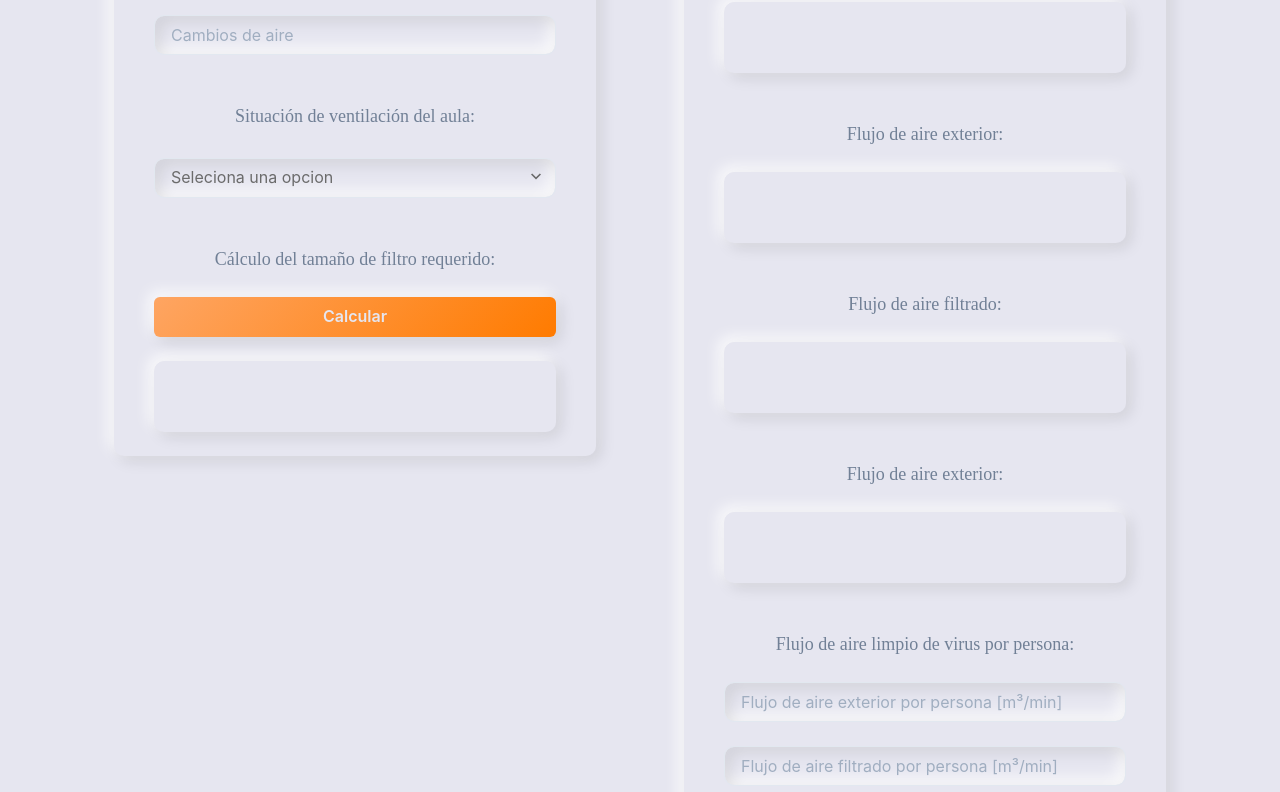
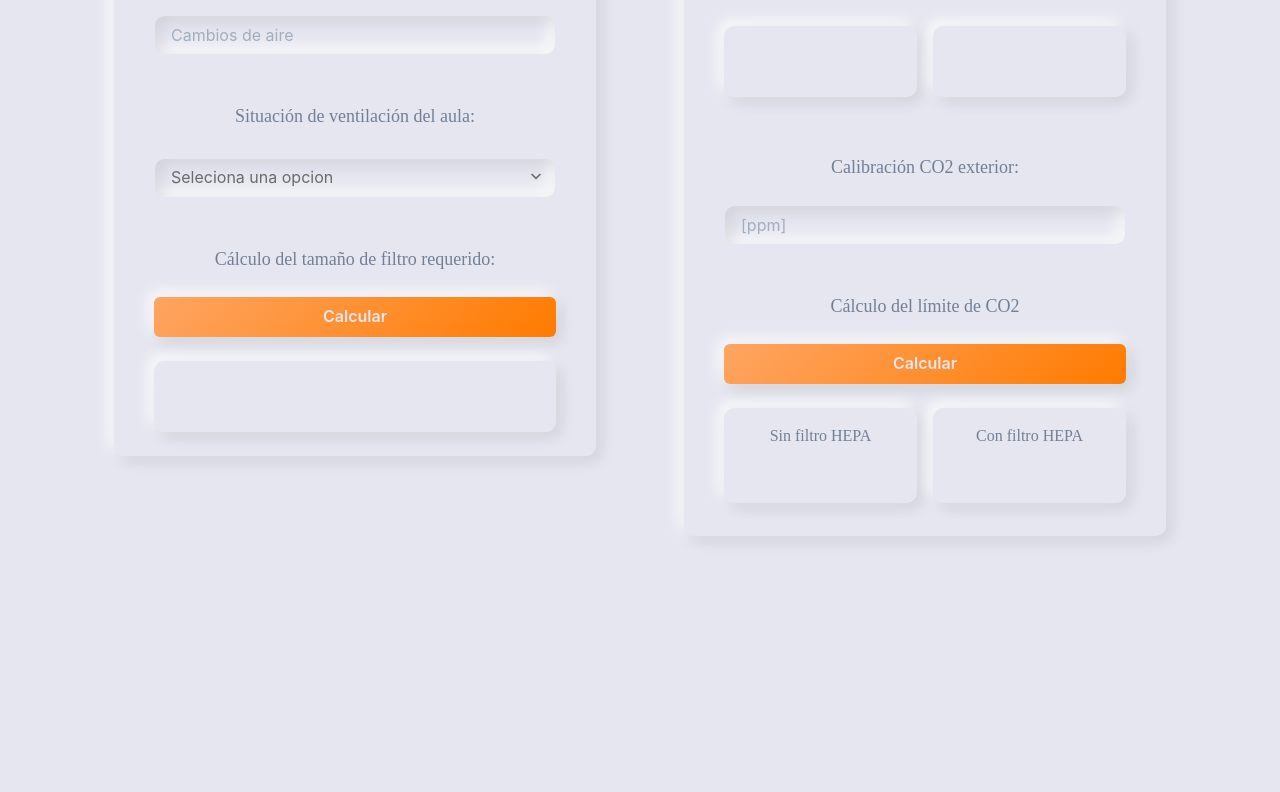
Before and after one commit to teootoledo/co2calculator, a React (Create React App) app: page / in a window 1280 px wide. Shown: the part 328-1120 px from the top of the page. After the commit the page ends 896 px from the top, so only its background shows below. Built offline with nearby package versions, Linux system fonts and the light colour scheme; a web font is replaced by a local one.

Commit message:
Resultado OK, falta mostrar flujos

```diff
--- a/src/components/calculadora/CalculadoraCADR.js
+++ b/src/components/calculadora/CalculadoraCADR.js
@@ -21,26 +21,23 @@ import {
   Heading,
 } from "@chakra-ui/react";
 
-const CalculadoraCADR = () => {
-  const [room, setRoom] = useState({
-    volumen: null,
-    alto: null,
-    ancho: null,
-    largo: null,
-    cadr: null,
-    cambioAire: null,
-    ventilacion: null,
-  });
+const CalculadoraCADR = ({ room, setRoom }) => {
   const [isLoading, setIsLoading] = useState(false);
 
   const inputRef = useRef([]);
 
   const calcular = (e) => {
     setIsLoading(true);
-    const { alto, ancho, largo, ventilacion, cambioAire } = room;
-    const volumen = parseInt(alto * ancho * largo);
-    const result = parseInt(volumen * (cambioAire - ventilacion));
-    setRoom({ ...room, ["cadr"]: result, ["volumen"]: volumen });
+    const { alto, ancho, largo, ventilacion, cambiosAire } = room;
+    const volumenCalc = parseInt(alto * ancho * largo);
+    const deltaAire = cambiosAire - ventilacion;
+    const result = parseInt(volumenCalc * deltaAire);
+    setRoom({
+      ...room,
+      ["cadr"]: result,
+      ["volumen"]: volumenCalc,
+      ["cambiosFiltro"]: deltaAire,
+    });
     setIsLoading(false);
   };
 
@@ -109,13 +106,13 @@ const CalculadoraCADR = () => {
             />
             <Input
               type="number"
-              name="cambioAire"
+              name="cambiosAire"
               placeholder="Cambios de aire"
               className="neuInput"
               size="md"
               ref={(el) => (inputRef.current[3] = el)}
               onChange={() =>
-                setRoom({ ...room, ["cambioAire"]: inputRef.current[3].value })
+                setRoom({ ...room, ["cambiosAire"]: inputRef.current[3].value })
               }
             />
             <Text
--- a/src/components/calculadora/CalculadoraCO2.js
+++ b/src/components/calculadora/CalculadoraCO2.js
@@ -6,6 +6,8 @@ import {
   Input,
   Select,
   Stack,
+  Box,
+  SimpleGrid,
   Table,
   Thead,
   Tbody,
@@ -15,33 +17,72 @@ import {
   Td,
   TableCaption,
   HStack,
+  Feature,
   Text,
   Tooltip,
   FormLabel,
   Heading,
 } from "@chakra-ui/react";
 
-const CalculadoraCO2 = () => {
+const CalculadoraCO2 = ({ room }) => {
   const [aula, setAula] = useState({
     estudiantes: null,
     profesores: null,
-    litrosCO2pm: null,
-    flujoAireExt: null,
-    flujoAireFil: null,
-    cambioAire: null,
-    ventilacion: null,
+    flujoTotalPersonaLS: null,
+    flujoTotalPersonaM3H: null,
+    calibracionCO2ext: null,
+    limiteNoHEPA: null,
+    limiteSiHEPA: null,
   });
   const [isLoading, setIsLoading] = useState(false);
+
+  //------- CONSTANTES ----------//
+  const tasaExhaEst = 0.24636;
+  const tasaExhaProf = 0.36812;
+  const H28 = 1;
+  const H29 = 0.000001;
 
   const inputRef = useRef([]);
 
   const calcular = (e) => {
     setIsLoading(true);
-    const { alto, ancho, largo, ventilacion, cambioAire } = aula;
-    const volumen = parseInt(alto * ancho * largo);
-    const result = parseInt(volumen * (cambioAire - ventilacion));
-    setAula({ ...aula, ["cadr"]: result, ["volumen"]: volumen });
+    const { estudiantes, profesores, calibracionCO2ext } = aula;
+    const litrosCO2pm = parseFloat(
+      estudiantes * tasaExhaEst + profesores * tasaExhaProf
+    );
+    const flujoAireExt = parseFloat((room.volumen * room.ventilacion) / 60);
+    const flujoAireFil = parseFloat((room.volumen * room.cambiosFiltro) / 60);
+    const flujoAireExtNoHEPA_M3pM = flujoAireExt + flujoAireFil;
+    const flujoAireExtNoHEPA_LpM = flujoAireExtNoHEPA_M3pM * 1000;
+    const flujoAireExtXPersona = parseFloat(
+      (flujoAireExt * 1000) / 60 / (room.estudiantes + room.profesores)
+    );
+    const flujoAireFilXPersona = parseFloat(
+      (flujoAireFil * 1000) / 60 / (room.estudiantes + room.profesores)
+    );
+    const flujoTotalPersonaLS_Calc =
+      flujoAireExtXPersona + flujoAireFilXPersona; //SALIDA
+    const flujoTotalPersonaM3H_Calc = flujoTotalPersonaLS_Calc * 3.6; //SALIDA
+    const flujoObjetivoAireExt = flujoAireExt * 1000;
+    const limiteNoHEPA_Calc =
+      (litrosCO2pm + flujoAireExtNoHEPA_LpM * calibracionCO2ext * H28 * H29) /
+      (flujoAireExtNoHEPA_LpM * H28 * H29); //SALIDA
+    const limiteSiHEPA_Calc =
+      (litrosCO2pm + flujoObjetivoAireExt * calibracionCO2ext * H28 * H29) /
+      (flujoObjetivoAireExt * H28 * H29);
+    //SALIDA
+    console.log(flujoTotalPersonaLS_Calc);
+    console.log(flujoAireExtXPersona);
+    console.log(flujoAireFilXPersona);
+
     setIsLoading(false);
+    setAula({
+      ...aula,
+      ["limiteNoHEPA"]: limiteNoHEPA_Calc.toFixed(),
+      ["limiteSiHEPA"]: limiteSiHEPA_Calc.toFixed(),
+      ["flujoTotalPersonaLS"]: flujoTotalPersonaLS_Calc,
+      ["flujoTotalPersonaM3H"]: flujoTotalPersonaM3H_Calc,
+    });
   };
 
   return (
@@ -96,110 +137,77 @@ const CalculadoraCO2 = () => {
                 setAula({ ...aula, ["profesores"]: inputRef.current[1].value })
               }
             />
-            <Text color="gray.500" fontFamily="SF-regular" fontSize="lg">
-              Total de litros CO2 por minuto:
-            </Text>
-            <div className="neuBtn py-3">
-              <div className={`${!aula.litrosCO2pm && "invisible"} `}>
-                <Tooltip
-                  label="Clean Air Delivery Rate"
-                  aria-label="litrosCO2pm"
-                >
-                  <p>Cadr: {aula.litrosCO2pm} m³/h</p>
-                </Tooltip>
-              </div>
-            </div>
             <Text
               color="gray.500"
               fontFamily="SF-regular"
               fontSize="lg"
               className="mt-5"
             >
-              Flujo de aire exterior:
+              Flujo de aire limpio de virus (total por persona)
             </Text>
+            <SimpleGrid columns={2} spacing={4}>
+              <Box height="80px">
                 <div className="neuBtn py-3">
-              <div className={`${!aula.flujoAireExt && "invisible"} `}>
+                  <p>{aula.flujoTotalPersonaLS}</p>
+                  <div
+                    className={`${!aula.flujoTotalPersonaLS && "invisible"} `}
+                  >
                     <Tooltip
-                  label="Clean Air Delivery Rate"
-                  aria-label="litrosCO2pm"
+                      label="Flujo total de aire limpio por persona"
+                      aria-label="flujoTotalPersonasLS"
                     >
-                  <p>{aula.flujoAireExt} [m³/min]</p>
+                      <p>{aula.flujoTotalPersonaLS} [l/s]</p>
                     </Tooltip>
                   </div>
                 </div>
+              </Box>
+              <Box height="80px">
+                <div className="neuBtn py-3">
+                  <p>{aula.flujoTotalPersonaM3H}</p>
+
+                  <div
+                    className={`${!aula.flujoTotalPersonaM3H && "invisible"} `}
+                  >
+                    <Tooltip
+                      label="Flujo de aire exterior"
+                      aria-label="litrosCO2pm"
+                    >
+                      <p>{aula.flujoTotalPersonaM3H} [m³/h]</p>
+                    </Tooltip>
+                  </div>
+                </div>
+              </Box>
+            </SimpleGrid>
             <Text
               color="gray.500"
               fontFamily="SF-regular"
               fontSize="lg"
               className="mt-5"
             >
-              Flujo de aire filtrado:
+              Calibración CO2 exterior:
             </Text>
-            <div className="neuBtn py-3">
-              <div className={`${!aula.flujoAireFil && "invisible"} `}>
-                <Tooltip
-                  label="Clean Air Delivery Rate"
-                  aria-label="litrosCO2pm"
-                >
-                  <p>{aula.flujoAireFil} [m³/min]</p>
-                </Tooltip>
-              </div>
-            </div>
+            <Input
+              type="number"
+              name="calibracionCO2ext"
+              placeholder="[ppm]"
+              className="neuInput"
+              size="md"
+              ref={(el) => (inputRef.current[2] = el)}
+              onChange={() =>
+                setAula({
+                  ...aula,
+                  ["calibracionCO2ext"]: inputRef.current[2].value,
+                })
+              }
+            />
             <Text
               color="gray.500"
               fontFamily="SF-regular"
               fontSize="lg"
               className="mt-5"
             >
-              Flujo de aire exterior:
+              Cálculo del límite de CO2
             </Text>
-            <div className="neuBtn py-3">
-              <div className={`${!aula.flujoAireExt && "invisible"} `}>
-                <Tooltip
-                  label="Clean Air Delivery Rate"
-                  aria-label="litrosCO2pm"
-                >
-                  <p>{aula.flujoAireExt} [m³/min]</p>
-                </Tooltip>
-              </div>
-            </div>
-
-            <Text
-              color="gray.500"
-              fontFamily="SF-regular"
-              fontSize="lg"
-              className="mt-5"
-            >
-              Flujo de aire limpio de virus por persona:
-            </Text>
-            <Input
-              type="number"
-              name="flujoAireExt"
-              placeholder="Flujo de aire exterior por persona [m³/min]"
-              className="neuInput"
-              size="md"
-              ref={(el) => (inputRef.current[2] = el)}
-              onChange={() =>
-                setAula({
-                  ...aula,
-                  ["flujoAireExt"]: inputRef.current[2].value,
-                })
-              }
-            />
-            <Input
-              type="number"
-              name="flujoAireExt"
-              placeholder="Flujo de aire filtrado por persona [m³/min]"
-              className="neuInput"
-              size="md"
-              ref={(el) => (inputRef.current[3] = el)}
-              onChange={() =>
-                setAula({
-                  ...aula,
-                  ["flujoAireFil"]: inputRef.current[3].value,
-                })
-              }
-            />
             <Button
               onClick={() => calcular()}
               isLoading={isLoading}
@@ -208,9 +216,48 @@ const CalculadoraCO2 = () => {
             >
               Calcular
             </Button>
-            <div className={`${!aula.cadr && "invisible"}`}>
-              <p>Cadr: {aula.cadr} m3/h</p>
+            <SimpleGrid columns={2} spacing={4} className="mb-4">
+              <Box height="80px">
+                <div className="neuBtn py-3">
+                  <Text
+                    color="gray.500"
+                    fontFamily="SF-regular"
+                    fontSize="md"
+                    className="mt-0"
+                  >
+                    Sin filtro HEPA
+                  </Text>
+                  <div className={`${!aula.limiteNoHEPA && "invisible"} `}>
+                    <Tooltip
+                      label="Flujo de aire exterior"
+                      aria-label="litrosCO2pm"
+                    >
+                      <p>{aula.limiteNoHEPA} [ppm]</p>
+                    </Tooltip>
                   </div>
+                </div>
+              </Box>
+              <Box height="80px">
+                <div className="neuBtn py-3">
+                  <Text
+                    color="gray.500"
+                    fontFamily="SF-regular"
+                    fontSize="md"
+                    className="mt-0"
+                  >
+                    Con filtro HEPA
+                  </Text>
+                  <div className={`${!aula.limiteSiHEPA && "invisible"} `}>
+                    <Tooltip
+                      label="Flujo de aire exterior"
+                      aria-label="litrosCO2pm"
+                    >
+                      <p>{aula.limiteSiHEPA} [ppm]</p>
+                    </Tooltip>
+                  </div>
+                </div>
+              </Box>
+            </SimpleGrid>
           </Stack>
         </form>
       </Container>
--- a/src/pages/index.js
+++ b/src/pages/index.js
@@ -4,25 +4,29 @@ import CalculadoraCO2 from "../components/calculadora/CalculadoraCO2";
 import { Image, Box, Container } from "@chakra-ui/react";
 
 const MainPage = () => {
+  const [room, setRoom] = useState({
+    alto: null,
+    ancho: null,
+    largo: null,
+    cadr: null,
+    cambiosAire: null,
+    cambiosFiltro: null,
+    ventilacion: null,
+    volumen: null,
+  });
+
   return (
     <>
       <div className="container">
-        {/* <Box boxSize="sm">
-          <Image
-            src="https://bit.ly/sage-adebayo"
-            alt="Segun Adebayo"
-            className="center-block"
-          />
-        </Box> */}
         <div className="row">
           <div className="col-md-6 col-12">
             <div className="card">
-              <CalculadoraCADR />
+              <CalculadoraCADR room={room} setRoom={setRoom} />
             </div>
           </div>
           <div className="col-md-6 col-12">
             <div className="card">
-              <CalculadoraCO2 />
+              <CalculadoraCO2 room={room} />
             </div>
           </div>
         </div>
--- a/src/static/fonts.css
+++ b/src/static/fonts.css
@@ -21,7 +21,7 @@
 
 @font-face {
   font-family: "SF-bold";
-  font-style: normal;
+  font-style: bold;
   font-weight: 400;
   src: url("./fonts/SF-Pro-Display-Bold.otf");
 }
```
Lines whose indentation alone changed are shown as unchanged.
